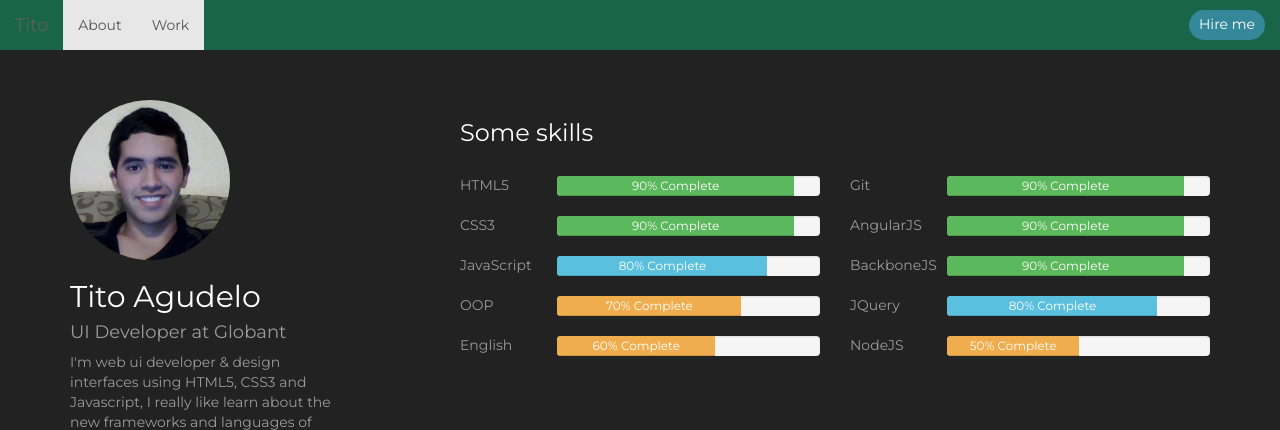
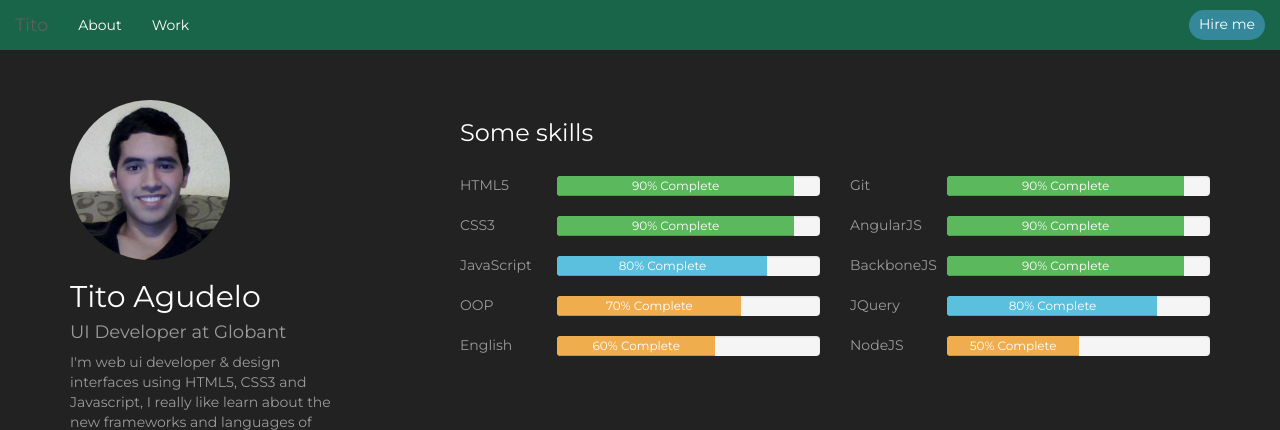
Before and after one commit to TitoAgudelo/titoarturo.io, a Django app: page /about/ in a window 1280 px wide. Shown: the top 430 px of the page. Run offline with Django 3.2, Linux system fonts and the light colour scheme; parts of the project's set-up code (start-up, migrations or seed data) failed here and were passed over; some libraries are stand-ins or nearby versions.

Commit message:
about and navigation changes

```diff
--- a/_rest/css/src/home/main.sass
+++ b/_rest/css/src/home/main.sass
@@ -44,3 +44,16 @@ footer
 		margin-top: 1rem
 		padding: 5px 10px
 		text-decoration: none
+
+.navbar-default
+	.navbar-nav > li > a
+		color: white
+	.navbar-nav > a
+		background-color: #19654A
+		color: white
+	.navbar-nav > .active > a
+		background-color: #187C75
+		color: white
+	.navbar-nav > li > a:hover, .navbar-nav > .active > a:hover
+		background-color: #187C75
+		color: #555
--- a/templates/contact/index.html
+++ b/templates/contact/index.html
@@ -3,7 +3,7 @@
 {% block page %}Contact{% endblock %}
 {% block content %}
 <form action="{% url "contact" %}" method="post" >
-	<section id="contact">
+	<section id="contact" class="container">
 		<div class="row">
 			<h1>contact</h1>
 		</div>
--- a/templates/header.html
+++ b/templates/header.html
@@ -12,8 +12,8 @@
 	    </div>
 	    <div class="collapse navbar-collapse" id="bs-example-navbar-collapse-7">
 	      <ul class="nav navbar-nav">
-					<li class="active"><a href="/about">About</a></li>
-					<li class="active"><a href="/work">Work</a></li>
+					<li class=""><a href="/about">About</a></li>
+					<li class=""><a href="/work">Work</a></li>
 	      </ul>
 				<a class="hire" href="/contact">Hire me</a>
 	    </div><!-- /.navbar-collapse -->
--- a/templates/layout.html
+++ b/templates/layout.html
@@ -31,7 +31,7 @@
   	</script>
 {% else %}
 	<script src="{% static "js/app.min.js" %}"></script>
-	<script>
+	<script type="text/javascript">
 		window.sr = new scrollReveal();
 	</script>
 {% endif %}
--- a/templates/work/index.html
+++ b/templates/work/index.html
@@ -21,7 +21,7 @@
 				</div>
 				<div class="col-xs-12 col-sm-12 col-md-7">
 					<p>RTC aplication for video calls under construction with Emberjs.</p>
-					<button type="button" class="btn btn-info">Lear more</button>
+					<a href="http://www.inhello.com" target="_blank" class="btn btn-info">Lear more</a>
 				</div>
 			</div>
 		</div>
```
Also changed, not shown: _rest/css/home/main.css (+20 -0 lines), _rest/css/main.css.
